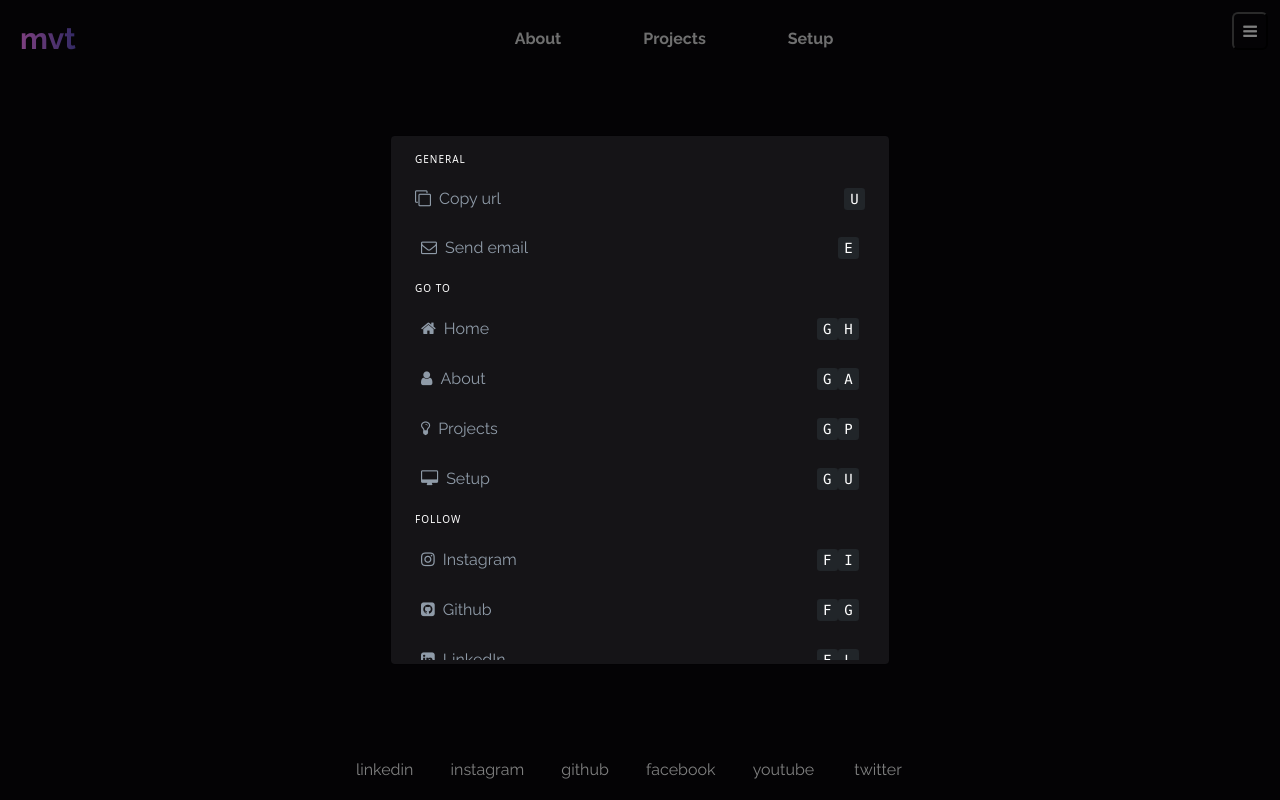
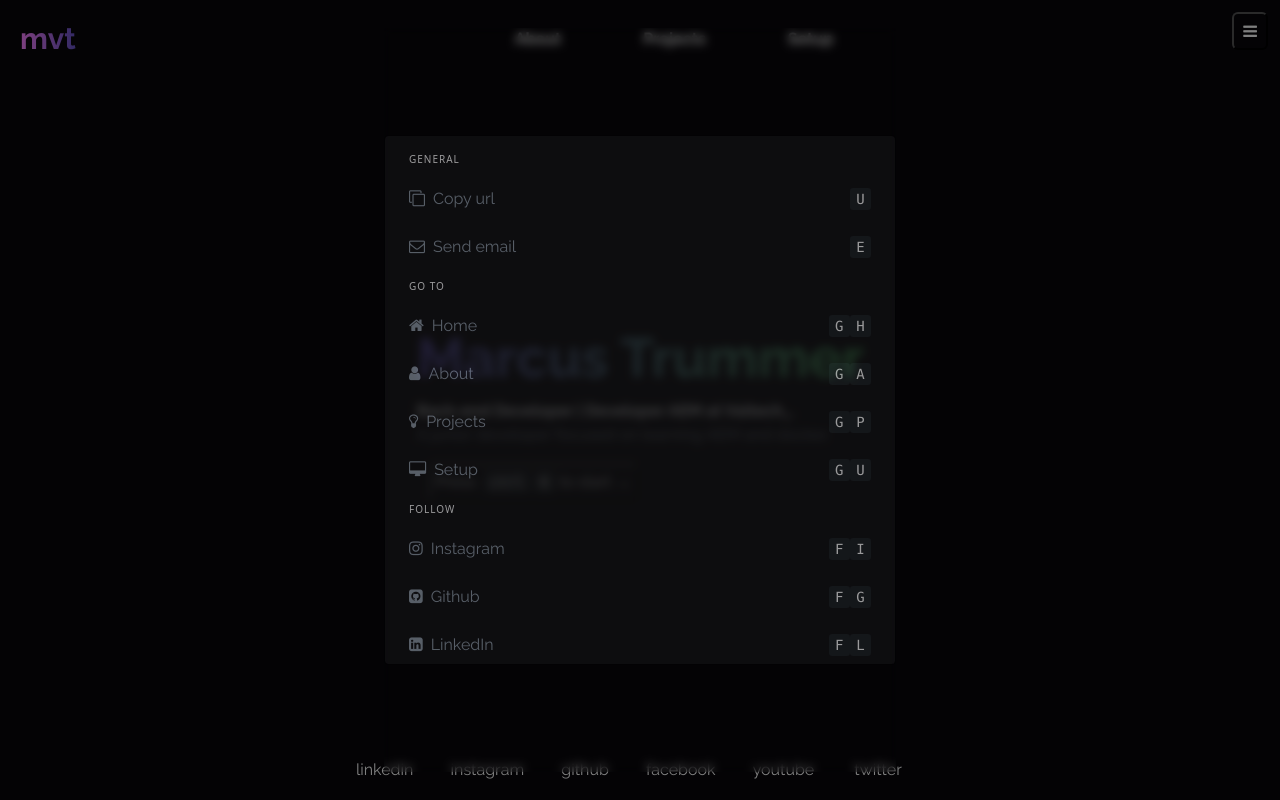
Before and after one commit to marcustrummer/trummerDev, an Angular app: page /#/dev in a window 1280 px wide. Both pictures are taken after a click on the button 1250 px from the left and 30 px from the top of the page. Built offline with nearby package versions, Linux system fonts and the light colour scheme.

Commit message:
adding transparency to modal

```diff
--- a/src/app/menu/menu.component.css
+++ b/src/app/menu/menu.component.css
@@ -4,6 +4,19 @@
 p {
   font-family: "Raleway", sans-serif;
 }
+
+
+div#modal{
+  width: 40%;
+  height: 40%;
+  backdrop-filter: blur(5px);
+}
+
+.blur{
+  opacity: 0.6;
+  backdrop-filter: blur(20px);
+}
+
 
 .bgModal{
   background-color: #151417;
@@ -203,6 +216,11 @@
     height: 50vh;
   }
 
+  div#modal{
+    width: 100%;
+    backdrop-filter: blur(9px);
+  }
+
 
   button {
     color: white;
--- a/src/app/menu/menu.component.html
+++ b/src/app/menu/menu.component.html
@@ -1,9 +1,8 @@
 <nav class="navbar navbar-expand-sm navbar-dark stroke" id="pc">
-  <div class="container-fluid  bgBlack" >
+  <div class="container-fluid bgBlack">
     <div class="navbar-nav">
-      <a class="nav-link " href="#"   id="mvt"><strong>mvt</strong></a>
+      <a class="nav-link" href="#" id="mvt"><strong>mvt</strong></a>
     </div>
-
     <button
       class="navbar-toggler"
       type="button"
@@ -42,178 +41,14 @@
       </div>
     </div>
     <div class="navbar-nav" id="navbutton">
-      <button data-bs-toggle="modal" data-bs-target="#staticBackdrop" id="b1" class="bgBlack" >
+      <button
+        data-bs-toggle="modal"
+        data-bs-target="#exampleModal"
+        id="b1"
+        class="bgBlack"
+      >
         <i class="fa fa-bars p-2" aria-hidden="true"></i>
       </button>
-    </div>
-  </div>
-
-  <!-- Modal -->
-  <div
-    class="modal fade"
-    id="staticBackdrop"
-    tabindex="-1"
-    aria-labelledby="exampleModalLabel"
-    aria-hidden="true"
-  >
-    <div class="modal-dialog modal-dialog-centered">
-      <div class="modal-content bgModal" >
-        <div class="modal-body m-1 p-1" id="modalbody">
-          <div class="c-kcmNSe text-white">General</div>
-          <a href="" class="aModal" data-bs-dismiss="modal">
-            <div class="divModal">
-              <div>
-                <i class="me-2 fa fa-clone" aria-hidden="true"></i>
-                <span>Copy url</span>
-              </div>
-              <div area-hidden="true"><kbd>U</kbd></div>
-            </div>
-          </a>
-
-          <button class="botaoModal" data-bs-dismiss="modal">
-            <a href="mailto:marcusstrummer1@hotmail.com" class="aModal">
-              <div class="divModal">
-                <div>
-                  <i class="me-2 fa fa-envelope-o" aria-hidden="true"></i>
-                  <span>Send email</span>
-                </div>
-                <div area-hidden="true"><kbd>E</kbd></div>
-              </div>
-            </a>
-          </button>
-
-          <div class="c-kcmNSe text-white">go to</div>
-          <button class="botaoModal" data-bs-dismiss="modal">
-            <a routerLink="/dev" class="aModal">
-              <div class="divModal">
-                <div>
-                  <i class="me-2 fa fa-home" aria-hidden="true"></i>
-                  <span>Home</span>
-                </div>
-                <div area-hidden="true"><kbd>G</kbd><kbd>H</kbd></div>
-              </div>
-            </a>
-          </button>
-          <button class="botaoModal" data-bs-dismiss="modal">
-            <a routerLink="/about" class="aModal">
-              <div class="divModal">
-                <div>
-                  <i class="me-2 fa fa-user" aria-hidden="true"></i>
-                  <span>About</span>
-                </div>
-                <div area-hidden="true"><kbd>G</kbd><kbd>A</kbd></div>
-              </div>
-            </a>
-          </button>
-
-          <button class="botaoModal" data-bs-dismiss="modal">
-            <a routerLink="/projects" class="aModal">
-              <div class="divModal">
-                <div>
-                  <i class="me-2 fa fa-lightbulb-o" aria-hidden="true"></i>
-                  <span>Projects</span>
-                </div>
-                <div area-hidden="true"><kbd>G</kbd><kbd>P</kbd></div>
-              </div>
-            </a>
-          </button>
-
-          <button class="botaoModal" data-bs-dismiss="modal">
-            <a routerLink="/setup" class="aModal">
-              <div class="divModal">
-                <div>
-                  <i class="me-2 fa fa-desktop" aria-hidden="true"></i>
-                  <span>Setup</span>
-                </div>
-                <div area-hidden="true"><kbd>G</kbd><kbd>U</kbd></div>
-              </div>
-            </a>
-          </button>
-          <div class="c-kcmNSe text-white">follow</div>
-
-          <button class="botaoModal" data-bs-dismiss="modal">
-            <a
-              href="https://www.instagram.com/marcustrummer/"
-              class="aModal"
-              target="_blank"
-            >
-              <div class="divModal">
-                <div>
-                  <i class="me-2 fa fa-instagram" aria-hidden="true"></i>
-                  <span>Instagram</span>
-                </div>
-                <div area-hidden="true"><kbd>F</kbd><kbd>I</kbd></div>
-              </div>
-            </a>
-          </button>
-
-          <button class="botaoModal" data-bs-dismiss="modal">
-            <a
-              href="https://github.com/marcustrummer"
-              target="_blank"
-              class="aModal"
-            >
-              <div class="divModal">
-                <div>
-                  <i class="me-2 fa fa-github-square" aria-hidden="true"></i>
-                  <span>Github</span>
-                </div>
-                <div area-hidden="true"><kbd>F</kbd><kbd>G</kbd></div>
-              </div>
-            </a>
-          </button>
-
-          <button class="botaoModal" data-bs-dismiss="modal">
-            <a
-              href="https://www.linkedin.com/in/marcus-trummer-880196145/"
-              target="_blank"
-              class="aModal"
-            >
-              <div class="divModal">
-                <div>
-                  <i class="me-2 fa fa-linkedin-square" aria-hidden="true"></i>
-                  <span>LinkedIn</span>
-                </div>
-                <div area-hidden="true"><kbd>F</kbd><kbd>L</kbd></div>
-              </div>
-            </a>
-          </button>
-
-          <button class="botaoModal" data-bs-dismiss="modal">
-            <a
-              href="https://www.youtube.com/channel/UCGqK0hD2FQKy-rTUKKTtvTA"
-              class="aModal"
-              target="_blank"
-            >
-              <div class="divModal">
-                <div>
-                  <i class="me-2 fa fa-youtube-play" aria-hidden="true"></i>
-                  <span>YouTube</span>
-                </div>
-                <div area-hidden="true"><kbd>F</kbd><kbd>Y</kbd></div>
-              </div>
-            </a>
-          </button>
-
-          <button class="botaoModal" data-bs-dismiss="modal">
-            <a
-              href="https://www.twitter.com/trumminho"
-              target="_blank"
-              class="aModal"
-            >
-              <div class="divModal">
-                <div>
-                  <i class="me-2 fa fa-twitter-square" aria-hidden="true"></i>
-                  <span>Twitter</span>
-                </div>
-                <div area-hidden="true">
-                  <kbd>F</kbd><kbd>T</kbd> <kbd>W</kbd>
-                </div>
-              </div>
-            </a>
-          </button>
-        </div>
-      </div>
     </div>
   </div>
 </nav>
@@ -231,7 +66,7 @@
     <div class="navbar-nav">
       <ul>
         <li>
-          <a  routerLink="/about">About</a>
+          <a routerLink="/about">About</a>
         </li>
       </ul>
     </div>
@@ -239,7 +74,7 @@
     <div class="navbar-nav">
       <ul>
         <li>
-        <a  routerLink="/projects">Projects</a>
+          <a routerLink="/projects">Projects</a>
         </li>
       </ul>
     </div>
@@ -261,8 +96,11 @@
   aria-labelledby="exampleModalLabel"
   aria-hidden="true"
 >
-  <div class="modal-dialog  modal-dialog-centered modal-dialog-scrollable">
-    <div class="modal-content bgModal">
+  <div
+    class="modal-dialog modal-dialog-centered modal-dialog-scrollable modal-lg"
+    id="modal"
+  >
+    <div class="modal-content bgModal blur">
       <div class="modal-body m-1 p-1" id="modalbody">
         <div class="c-kcmNSe text-white">General</div>
         <a href="">
--- a/src/app/menu/menu.component.ts
+++ b/src/app/menu/menu.component.ts
@@ -3,13 +3,21 @@
 @Component({
   selector: 'app-menu',
   templateUrl: './menu.component.html',
-  styleUrls: ['./menu.component.css']
+  styleUrls: ['./menu.component.css'],
 })
 export class MenuComponent implements OnInit {
+  constructor() {}
 
-  constructor() { }
+  ngOnInit(): void {}
 
-  ngOnInit(): void {
+  copyUrl() {
+    window.location.pathname;
+    var dummy = document.createElement('input'),
+    text = window.location.href;
+    document.body.appendChild(dummy);
+    dummy.value = text;
+    dummy.select();
+    document.execCommand('copy');
+    document.body.removeChild(dummy);
   }
-
 }
--- a/src/app/setup/setup.component.css
+++ b/src/app/setup/setup.component.css
@@ -26,7 +26,8 @@
   margin-right: 2.7%;
 }
 button#b1 {
-  margin-right: 17.7%;
+  margin-right: 17%;
+  padding: 0.3rem;
 }
 
 
```
Lines whose indentation alone changed are shown as unchanged.
